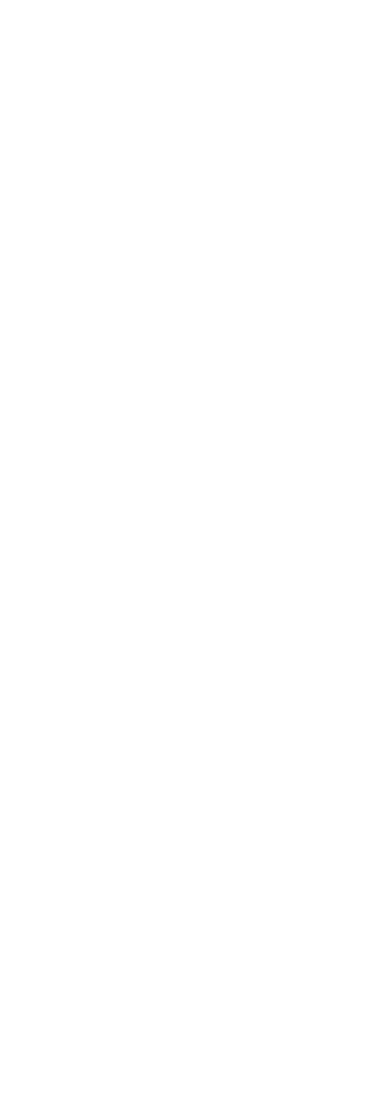
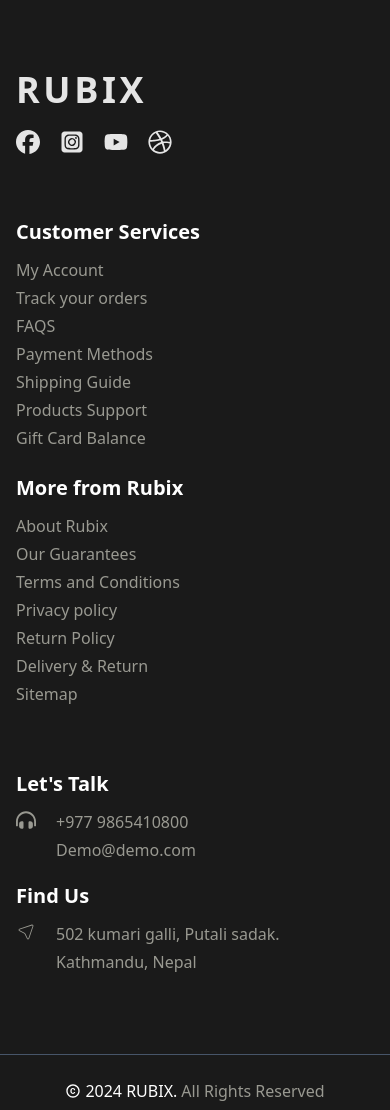
Before and after one commit to rahul-431/mindrisers_next_demo, a Next.js app: page / in a window 390 px wide. Shown: the part 3458-4568 px from the top of the page. Before the commit the page ends 3448 px from the top, so only its background shows below. Built offline with nearby package versions, Linux system fonts and the light colour scheme.

Commit message:
feat: add reponsive footer

```diff
--- a/app/globals.css
+++ b/app/globals.css
@@ -6,6 +6,10 @@
   /* color: var(--foreground); */
   /* background: var(--background); */
   font-family: Arial, Helvetica, sans-serif;
+}
+ul > li:hover {
+  color: #ba933e;
+  cursor: pointer;
 }
 
 @layer base {
--- a/app/layout.tsx
+++ b/app/layout.tsx
@@ -3,6 +3,7 @@
 import "./globals.css";
 import Topbar from "@/components/layout/Topbar";
 import Navbar from "@/components/layout/Navbar";
+import Footer from "@/components/layout/Footer";
 
 const geistSans = Geist({
   variable: "--font-geist-sans",
@@ -32,6 +33,7 @@
         <Topbar />
         <Navbar />
         {children}
+        <Footer />
       </body>
     </html>
   );
--- /dev/null
+++ b/components/layout/Footer.tsx
@@ -0,0 +1,124 @@
+import React from "react";
+import { iconlist } from "./Topbar";
+import IconLink from "../shared/IconLink";
+import { FaHeadphonesAlt } from "react-icons/fa";
+import { CiLocationArrow1 } from "react-icons/ci";
+import { MdCopyright } from "react-icons/md";
+import { RiVisaLine } from "react-icons/ri";
+import { FaEbay, FaPaypal } from "react-icons/fa6";
+import { SiMastercard } from "react-icons/si";
+
+const Footer = () => {
+  return (
+    <div className="h-full w-full flex flex-col gap-0 bg-[#1A1A1A] text-[#999991] font-sans">
+      {/* Top footer part */}
+      <div className="py-20 px-4 sm:px-6 flex lg:flex-row flex-col gap-6 justify-evenly">
+        {/* Logos and icons */}
+        <div className="flex sm:flex-row sm:justify-around flex-col gap-16">
+          <div className="flex flex-col gap-5 text-[#E5E5E5]">
+            <h1 className="font-extrabold text-4xl tracking-widest">RUBIX</h1>
+            <div className="flex gap-5 items-center text-lg">
+              {iconlist.map((item, index) => (
+                <IconLink
+                  key={index}
+                  href={item.href}
+                  icon={item.icon}
+                  iconSize="2xl"
+                />
+              ))}
+            </div>
+          </div>
+
+          {/* Customer service list */}
+          <div className="flex flex-col gap-3">
+            <h1 className="text-xl font-semibold text-white">
+              Customer Services
+            </h1>
+            <ul className="flex flex-col gap-1">
+              <li>My Account</li>
+              <li>Track your orders</li>
+              <li>FAQS</li>
+              <li>Payment Methods</li>
+              <li>Shipping Guide</li>
+              <li>Products Support</li>
+              <li>Gift Card Balance</li>
+            </ul>
+          </div>
+        </div>
+        {/* More from Rubix options */}
+        <div className="flex sm:flex-row justify-around flex-col gap-16">
+          <div className="flex flex-col gap-3">
+            <h1 className="text-xl font-semibold text-white">
+              More from Rubix
+            </h1>
+            <ul className="flex flex-col gap-1">
+              <li>About Rubix</li>
+              <li>Our Guarantees</li>
+              <li>Terms and Conditions</li>
+              <li>Privacy policy</li>
+              <li>Return Policy</li>
+              <li>Delivery & Return</li>
+              <li>Sitemap</li>
+            </ul>
+          </div>
+
+          {/* Let's talk and find us section */}
+          <div className="flex flex-col gap-5">
+            <div className="flex flex-col gap-3">
+              <h1 className="text-xl font-semibold text-white">Let's Talk</h1>
+              <div className="flex gap-5 items-start">
+                <span className="text-xl">
+                  <FaHeadphonesAlt />
+                </span>
+                <p className="flex flex-col gap-1">
+                  <span>+977 9865410800</span>
+                  <span>Demo@demo.com</span>
+                </p>
+              </div>
+            </div>
+            <div className="flex flex-col gap-3">
+              <h1 className="text-xl font-semibold text-white">Find Us</h1>
+              <div className="flex gap-5 items-start">
+                <span className="text-xl">
+                  <CiLocationArrow1 />
+                </span>
+                <p className="flex flex-col gap-1">
+                  <span>502 kumari galli, Putali sadak.</span>
+                  <span>Kathmandu, Nepal</span>
+                </p>
+              </div>
+            </div>
+          </div>
+        </div>
+      </div>
+      <hr className="border-slate-600" />
+
+      {/* Lower footer part */}
+      <div className="py-6 flex flex-col gap-2 sm:flex-row  justify-between items-center px-4 sm:px-6">
+        <div className="flex items-center space-x-1 text-center">
+          <span className="text-white">
+            <MdCopyright />
+          </span>
+          <span className="text-white font-medium">2024 RUBIX.</span>
+          <span>All Rights Reserved</span>
+        </div>
+        <div className="flex gap-10 text-2xl sm:text-4xl md:text-5xl">
+          <span>
+            <RiVisaLine />
+          </span>
+          <span>
+            <FaPaypal />
+          </span>
+          <span>
+            <FaEbay />
+          </span>
+          <span>
+            <SiMastercard />
+          </span>
+        </div>
+      </div>
+    </div>
+  );
+};
+
+export default Footer;
--- a/components/layout/Topbar.tsx
+++ b/components/layout/Topbar.tsx
@@ -8,7 +8,7 @@
 import { MdWifiCalling3 } from "react-icons/md";
 import NavMenu from "../shared/NavigationMenu";
 import IconLink from "../shared/IconLink";
-const iconlist = [
+export const iconlist = [
   {
     icon: <FaFacebook />,
     href: "#",
--- a/components/shared/IconLink.tsx
+++ b/components/shared/IconLink.tsx
@@ -3,10 +3,14 @@
 interface IconLinkType {
   icon: React.ReactNode;
   href: string;
+  iconSize?: "sm" | "lg" | "xl" | "2xl";
 }
-const IconLink = ({ icon, href }: IconLinkType) => {
+const IconLink = ({ icon, href, iconSize }: IconLinkType) => {
   return (
-    <Link href={href} className="hover:text-[#BA933E]">
+    <Link
+      href={href}
+      className={`hover:text-[#BA933E] text-${iconSize ? iconSize : "lg"}`}
+    >
       {icon}
     </Link>
   );
--- a/package.json
+++ b/package.json
@@ -10,7 +10,6 @@
   },
   "dependencies": {
     "autoprefixer": "^10.4.20",
-    "next": "15.1.7",
     "@radix-ui/react-navigation-menu": "^1.2.5",
     "class-variance-authority": "^0.7.1",
     "clsx": "^2.1.1",
```
